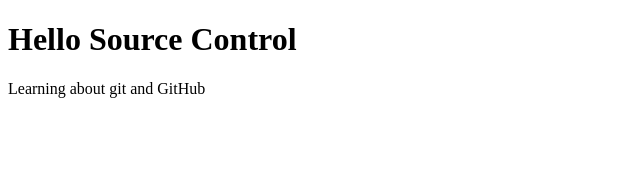
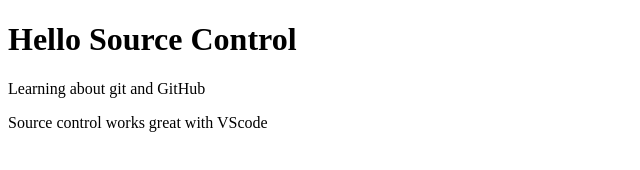
Before and after one commit to jwestphalen/CPW-203-HelloSourceControl, a plain HTML site: page index.html in a window 1280 px wide. Shown: the whole page, without its empty margins (0-640 px from the left). Drawn offline with Linux system fonts and the light colour scheme.

Commit message:
Added Paragraph

```diff
--- a/index.html
+++ b/index.html
@@ -8,5 +8,6 @@
 <body>
     <h1>Hello Source Control</h1>
     <p>Learning about git and GitHub</p>
+    <p>Source control works great with VScode</p>
 </body>
 </html>
```
